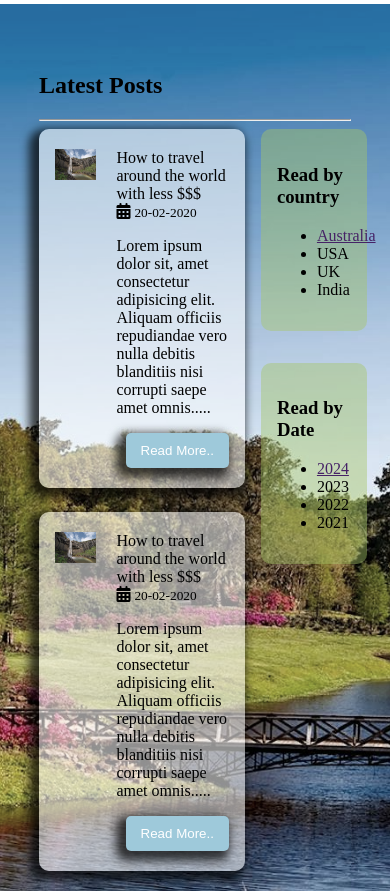
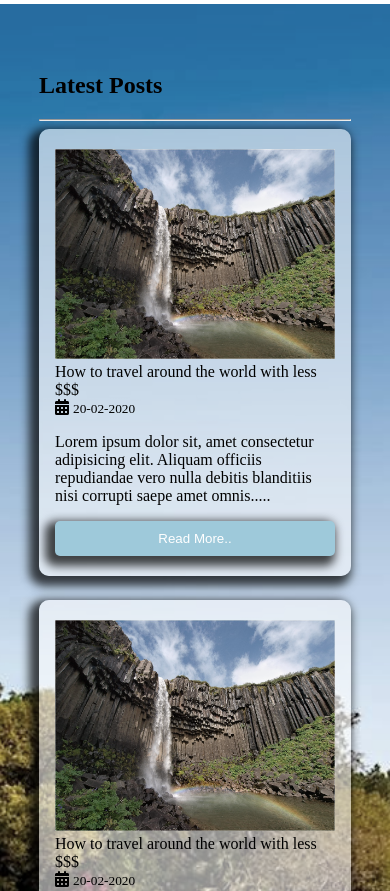
Before and after one commit to Brijal3/flexblog, a plain HTML site: page index.html in a window 390 px wide. Shown: the part 640-1531 px from the top of the page. Drawn offline with Linux system fonts and the light colour scheme.

Commit message:
media queries

```diff
--- a/style.css
+++ b/style.css
@@ -191,3 +191,48 @@ footer {
   padding: 64px;
   margin-top: 32px;
 }
+
+/* media queries */
+
+/* ipad view 992px */
+/* @media (max-width:992px){ }*/
+@media (width < 992px) {
+  .main {
+    display: flex;
+    flex-direction: column;
+  }
+  .articles {
+    width: 100%;
+  }
+  .side-links {
+    width: 100%;
+    display: flex;
+    gap: 2rem;
+  }
+  .side-links > div {
+    flex-grow: 1;
+  }
+}
+/* phones 550px  */
+/* @media (max-width:550px){ }*/
+@media (width < 550px) {
+  article {
+    display: flex;
+    flex-direction: column;
+  }
+  article .art-img {
+    width: 100%;
+  }
+  .btn {
+    width: 100%;
+  }
+  .side-links {
+    display: flex;
+    flex-direction: column;
+  }
+  .subs form {
+    display: flex;
+    flex-direction: column;
+    gap: 1rem;
+  }
+}
```
